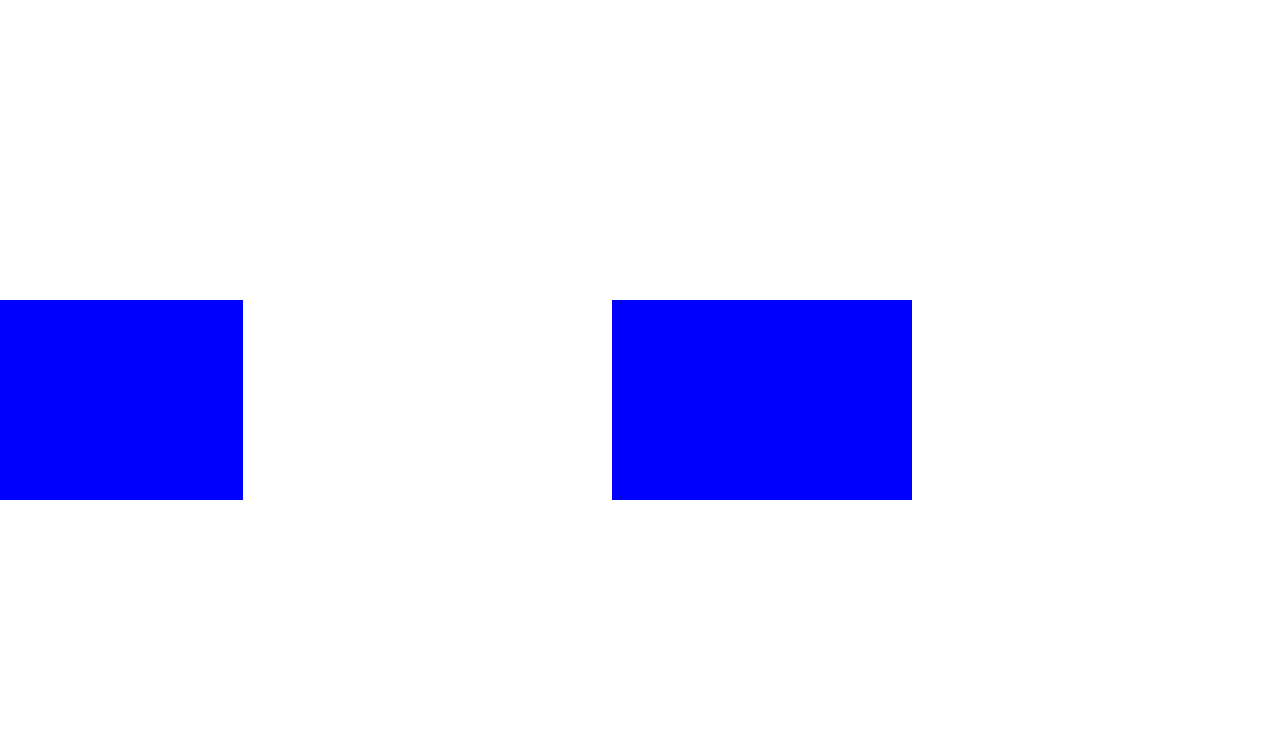
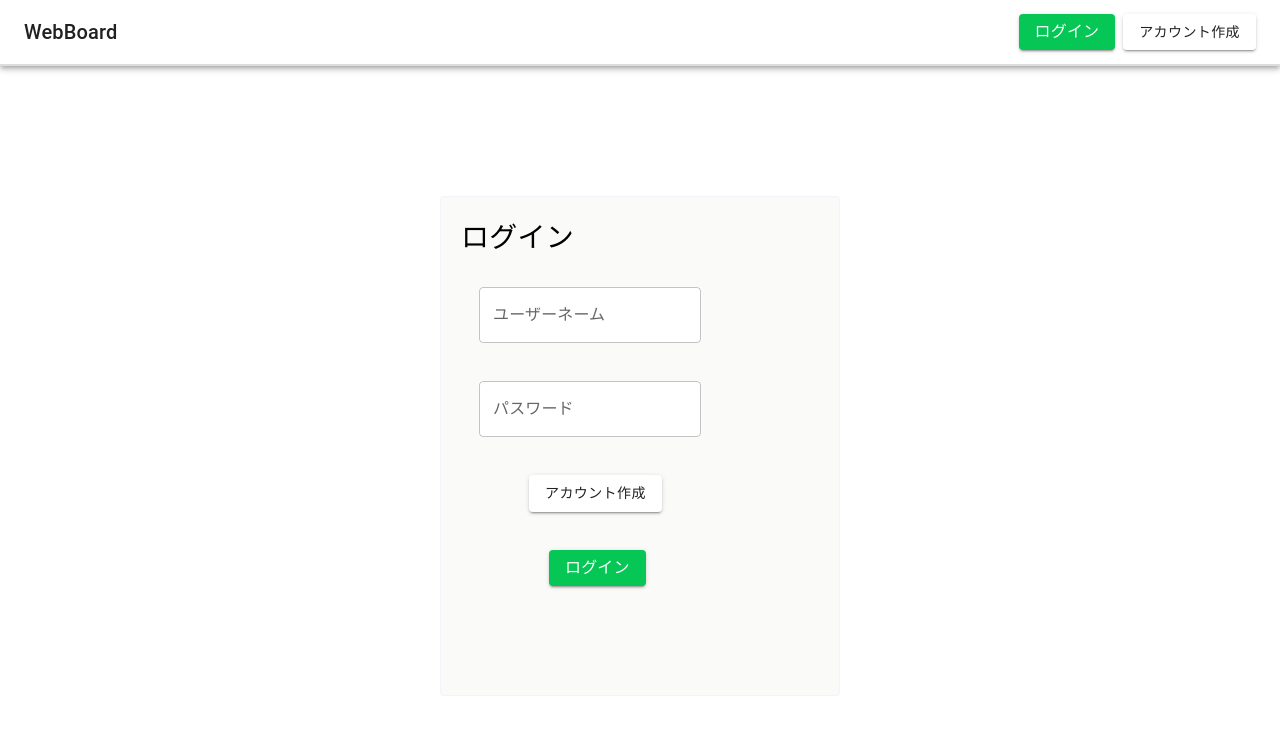
Before and after one commit to naka520/hazimete_mosafrontend, a React (Create React App) app: page /Administrator/Login in a window 1280 px wide. Shown: the top 734 px of the page. Built offline with nearby package versions, Linux system fonts and the light colour scheme.

Commit message:
"ログイン画面　デザイン実装"

```diff
--- a/src/Administrator/Login.tsx
+++ b/src/Administrator/Login.tsx
@@ -1,44 +1,102 @@
 // import { Link } from "react-router-dom";
 import React from "react";
-import { Box } from "@mui/material";
+import { Box, Button, Typography } from "@mui/material";
 import Header from "./../header";
+import { ThemeProvider, createTheme } from "@mui/material/styles";
+import TextField from "@mui/material/TextField";
+
+declare module "@mui/material/styles" {
+  interface Palette {
+    border: {
+      main: string;
+    };
+  }
+  interface PaletteOptions {
+    border?: {
+      main?: string;
+    };
+  }
+}
+
+const theme = createTheme({
+  palette: {
+    primary: {
+      main: "#FFFFFF", // プライマリカラーを赤に設定
+    },
+    secondary: {
+      main: "#06C756", // セカンダリカラーを緑に設定
+    },
+    border: {
+      main: "#DDDDDD", // セカンダリカラーを緑に設定
+    },
+  },
+});
 
 const App: React.FC = () => {
   return (
+    <div>
+      <Header />
       <Box
         sx={{
           display: "flex",
           justifyContent: "center",
           alignItems: "center",
-        height: "100vh", // 画面の縦幅いっぱいに表示する場合
+          height: "95vh", // 画面の縦幅いっぱいに表示する場合
           width: "100vw", // 画面の横幅いっぱいに表示する場合
         }}
       >
         <Box
+          className="bg-stone-50 border border-slate-100 rounded"
           sx={{
-          width: "300px", // 適宜サイズを調整
-          height: "200px", // 適宜サイズを調整
-          backgroundColor: "blue", // 適宜背景色を変更
-        }}
-      />
-      <Box
-        sx={{
-          display: "flex",
-          justifyContent: "center",
-          alignItems: "center",
-          height: "100vh", // 画面の縦幅いっぱいに表示する場合
-          width: "100vw", // 画面の横幅いっぱいに表示する場合
+            width: "400px", // 適宜サイズを調整
+            height: "500px", // 適宜サイズを調整
+            color: "black", // 適宜背景色を変更
           }}
         >
+          <Typography
+            sx={{ fontSize: "28px", paddingLeft: "20px", padding: "20px" }}
+          >
+            ログイン
+          </Typography>
           <Box
+            component="form"
             sx={{
-            width: "300px", // 適宜サイズを調整
-            height: "200px", // 適宜サイズを調整
-            backgroundColor: "blue", // 適宜背景色を変更
+              "& > :not(style)": { m: 1, width: "25ch" },
             }}
+            noValidate
+            autoComplete="off"
+          >
+            <Box sx={{ paddingLeft: "30px" }}>
+              <TextField
+                id="outlined-basic"
+                label="ユーザーネーム"
+                variant="outlined"
+                className="bg-white"
               />
             </Box>
+
+            <Box sx={{ paddingLeft: "30px", paddingTop: "30px" }}>
+              <TextField
+                id="outlined-basic"
+                label="パスワード"
+                variant="outlined"
+                className="bg-white"
+              />
             </Box>
+            <ThemeProvider theme={theme}>
+              <Box sx={{ paddingLeft: "80px", paddingTop: "30px" }}>
+                <Button variant="contained">アカウント作成</Button>
+              </Box>
+              <Box sx={{ paddingLeft: "100px", paddingTop: "30px" }}>
+                <Button variant="contained" color="secondary">
+                  <Typography color="primary">ログイン</Typography>
+                </Button>
+              </Box>
+            </ThemeProvider>
+          </Box>
+        </Box>
+      </Box>
+    </div>
   );
 };
 
```
Lines whose indentation alone changed are shown as unchanged.
